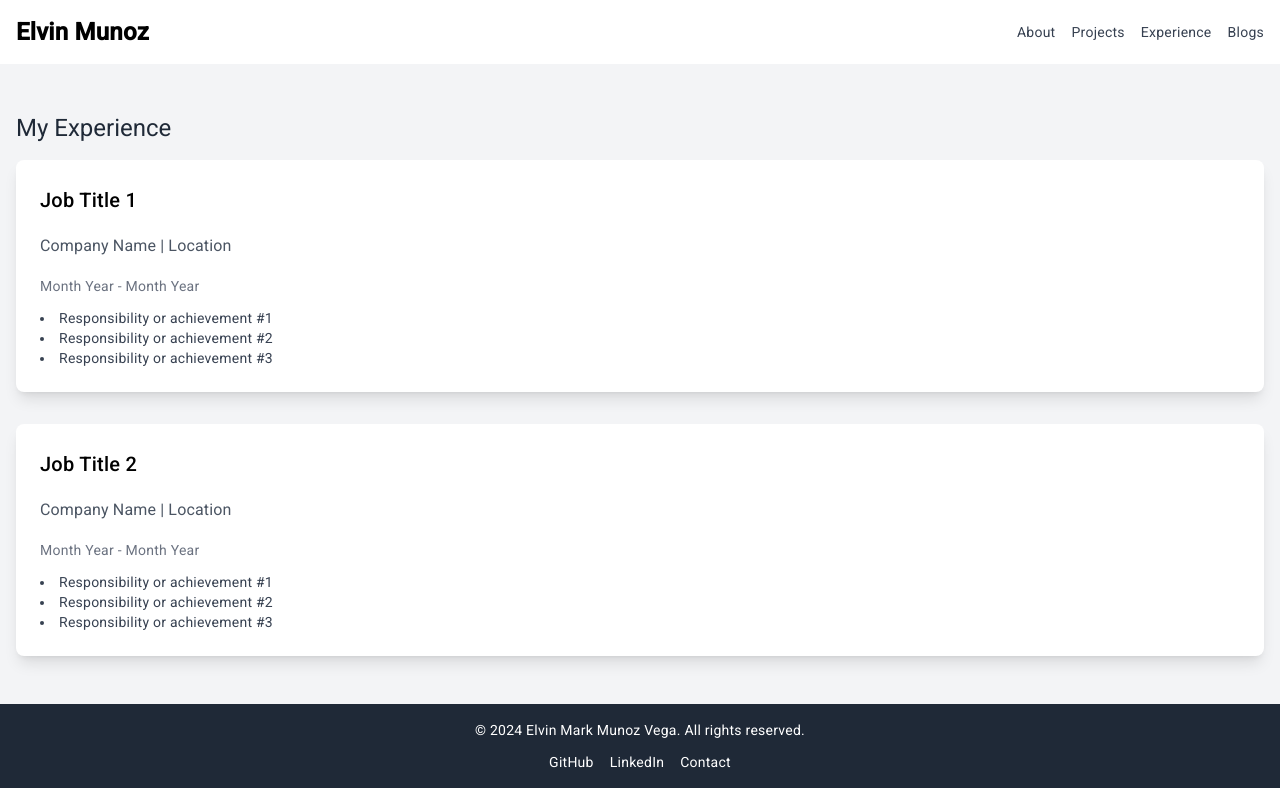
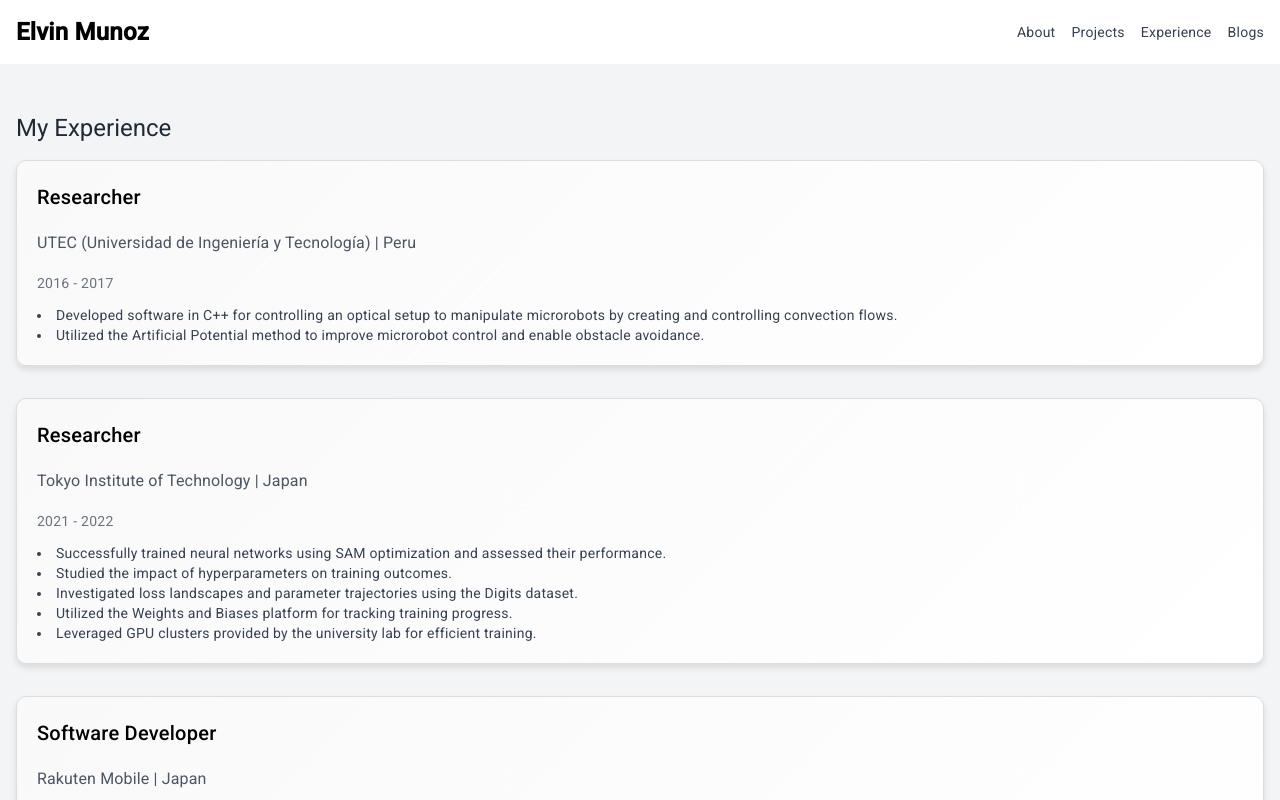
Before and after one commit to elvin-mark/elvin-mark.github.io, an Angular app in the folder my-portfolio-app/: page /experience in a window 1280 px wide. Shown: the top 800 px of the page. Built offline with nearby package versions, Linux system fonts and the light colour scheme.

Commit message:
improving experience page by creating a list of json with the description of each experience and then render it using a for loop

```diff
--- a/my-portfolio-app/src/app/experience/experience.component.html
+++ b/my-portfolio-app/src/app/experience/experience.component.html
@@ -2,31 +2,21 @@
   <div class="container mx-auto px-4">
     <h1 class="text-4xl font-bold text-gray-800 mb-6">My Experience</h1>
     <div class="space-y-8">
-      <!-- Job 1 -->
-      <div class="bg-white rounded-lg shadow-lg p-6">
-        <h2 class="text-2xl font-semibold">Job Title 1</h2>
-        <h3 class="text-xl text-gray-600">Company Name | Location</h3>
-        <p class="text-gray-500 mb-2">Month Year - Month Year</p>
+      <div
+        class="bg-white rounded-lg shadow-lg p-6 experience-item"
+        *ngFor="let experience of experiences"
+      >
+        <h2 class="text-2xl font-semibold">{{ experience.role }}</h2>
+        <h3 class="text-xl text-gray-600">
+          {{ experience.organization }} | {{ experience.location }}
+        </h3>
+        <p class="text-gray-500 mb-2">{{ experience.duration }}</p>
         <ul class="list-disc list-inside text-gray-700">
-          <li>Responsibility or achievement #1</li>
-          <li>Responsibility or achievement #2</li>
-          <li>Responsibility or achievement #3</li>
+          <li *ngFor="let task of experience.responsibilities">
+            {{ task }}
+          </li>
         </ul>
       </div>
-
-      <!-- Job 2 -->
-      <div class="bg-white rounded-lg shadow-lg p-6">
-        <h2 class="text-2xl font-semibold">Job Title 2</h2>
-        <h3 class="text-xl text-gray-600">Company Name | Location</h3>
-        <p class="text-gray-500 mb-2">Month Year - Month Year</p>
-        <ul class="list-disc list-inside text-gray-700">
-          <li>Responsibility or achievement #1</li>
-          <li>Responsibility or achievement #2</li>
-          <li>Responsibility or achievement #3</li>
-        </ul>
-      </div>
-
-      <!-- Add more job entries as needed -->
     </div>
   </div>
 </section>
--- a/my-portfolio-app/src/app/experience/experience.component.scss
+++ b/my-portfolio-app/src/app/experience/experience.component.scss
@@ -0,0 +1,8 @@
+.experience-item{
+    padding: 20px;
+    border: 1px solid #ddd;
+    border-radius: 10px;
+    background: linear-gradient(135deg, #f9f9f9, #ffffff);
+    box-shadow: 0 4px 6px rgba(0, 0, 0, 0.1);
+    transition: transform 0.2s ease, box-shadow 0.2s ease;
+}
--- a/my-portfolio-app/src/app/experience/experience.component.ts
+++ b/my-portfolio-app/src/app/experience/experience.component.ts
@@ -1,12 +1,50 @@
+import { CommonModule } from '@angular/common';
 import { Component } from '@angular/core';
+import { FormsModule } from '@angular/forms';
 
 @Component({
   selector: 'app-experience',
   standalone: true,
-  imports: [],
+  imports: [FormsModule, CommonModule],
   templateUrl: './experience.component.html',
-  styleUrl: './experience.component.scss'
+  styleUrl: './experience.component.scss',
 })
 export class ExperienceComponent {
-
+  experiences = [
+    {
+      role: 'Researcher',
+      organization: 'UTEC (Universidad de Ingeniería y Tecnología)',
+      location: 'Peru',
+      duration: '2016 - 2017',
+      responsibilities: [
+        'Developed software in C++ for controlling an optical setup to manipulate microrobots by creating and controlling convection flows.',
+        'Utilized the Artificial Potential method to improve microrobot control and enable obstacle avoidance.',
+      ],
+    },
+    {
+      role: 'Researcher',
+      organization: 'Tokyo Institute of Technology',
+      location: 'Japan',
+      duration: '2021 - 2022',
+      responsibilities: [
+        'Successfully trained neural networks using SAM optimization and assessed their performance.',
+        'Studied the impact of hyperparameters on training outcomes.',
+        'Investigated loss landscapes and parameter trajectories using the Digits dataset.',
+        'Utilized the Weights and Biases platform for tracking training progress.',
+        'Leveraged GPU clusters provided by the university lab for efficient training.',
+      ],
+    },
+    {
+      role: 'Software Developer',
+      organization: 'Rakuten Mobile',
+      location: 'Japan',
+      duration: '2022 - Present',
+      responsibilities: [
+        'Developed and tested scalable microservices in Go, integrating with Cassandra DB and PostgreSQL, with robust CI/CD pipelines and containerized deployments using Docker.',
+        'Designed and implemented API backends using Spring Boot, integrated with AWS services (RDS, Cognito, SES, S3).',
+        'Analyzed and documented vendor-developed software, implementing enhancements by modifying open-source C code.',
+        'Built real-time communication modules for internal systems and ensured performance optimization in high-concurrency environments.',
+      ],
+    },
+  ];
 }
```
